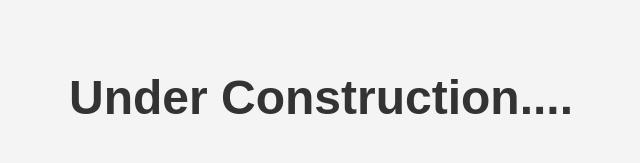
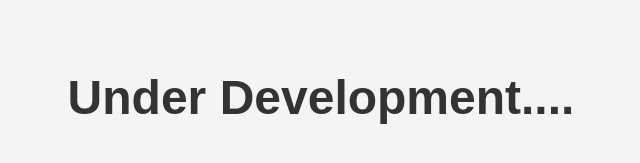
Before and after one commit to amirv110/Kaversi-Web, a plain HTML site: page index.html in a window 1280 px wide. Shown: the part 303-466 px from the top of the page, without its empty margins (319-959 px from the left). Drawn offline with Linux system fonts and the light colour scheme.

Commit message:
Add files via upload

```diff
--- a/index.html
+++ b/index.html
@@ -22,6 +22,6 @@
   </style>
 </head>
 <body>
-  <h1>Under Construction....</h1>
+  <h1>Under Development....</h1>
 </body>
 </html>
```
